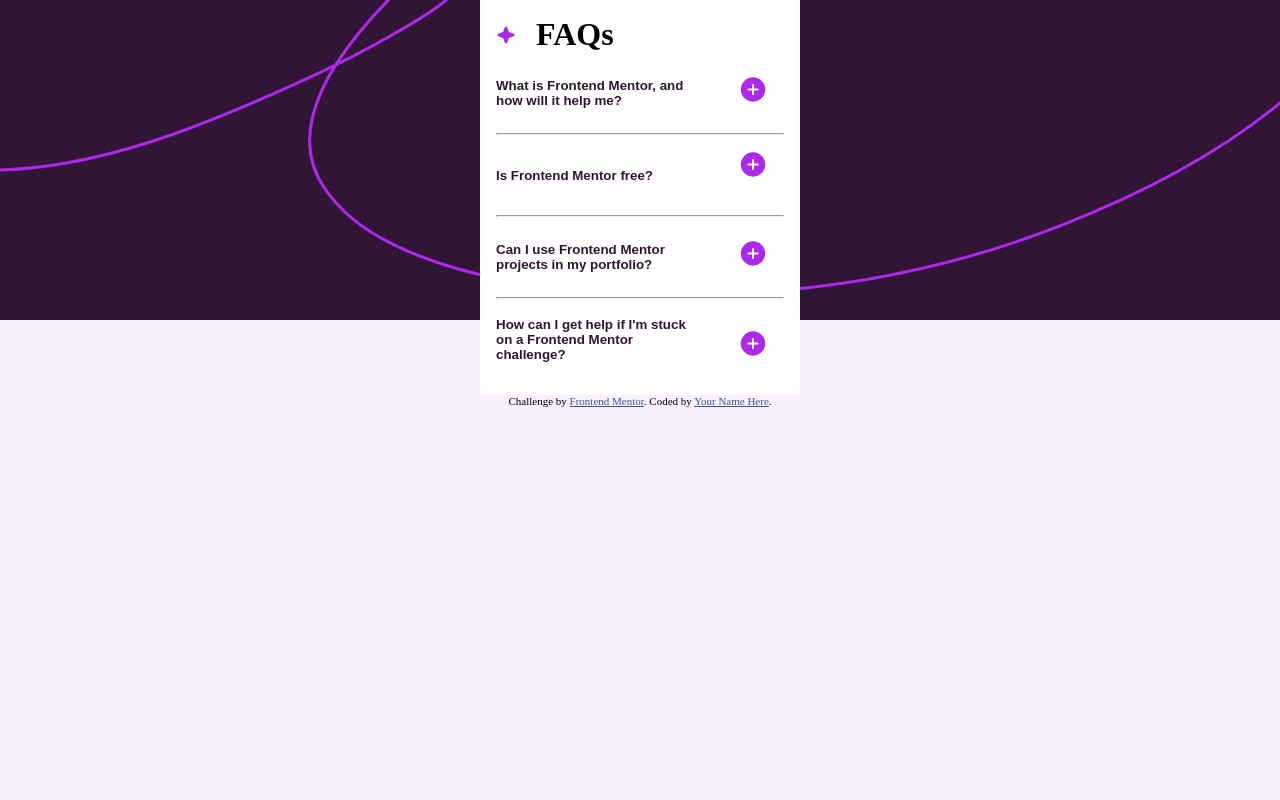
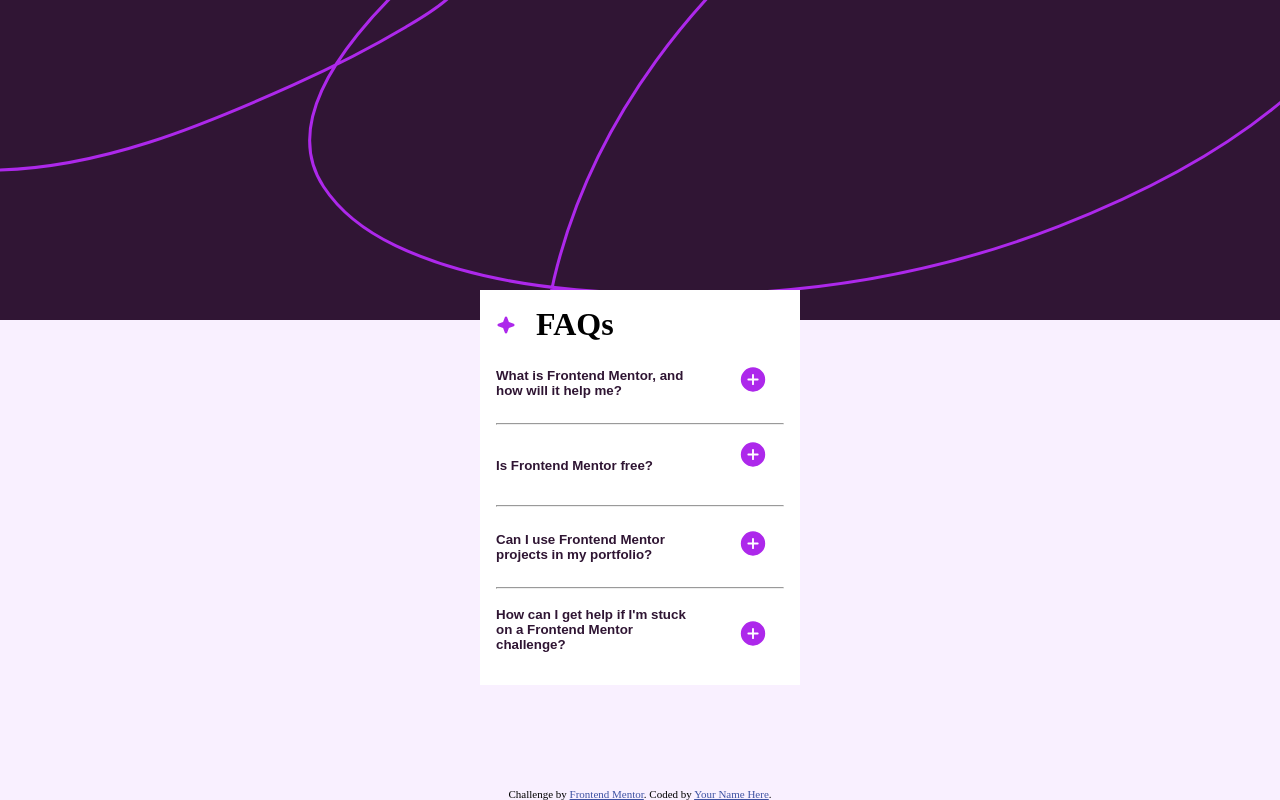
Before and after one commit to muhamed453/Frontend-4th-FAQ, a plain HTML site: page index.html in a window 1280 px wide. Drawn offline with Linux system fonts and the light colour scheme.

Commit message:
style.css

```diff
--- a/style.css
+++ b/style.css
@@ -4,11 +4,13 @@
     background-image: url("background-pattern-mobile.svg") ;
     background-repeat: no-repeat;
     width: 100%;
+    height:100vh;
     background-color: hsl(275,100%,97%);
     display: grid;
     place-items: center;
 }
 #main-part{padding: 0;
+    margin-top:20%;
     width: 20rem;
     background: hsl(0,0%,100%);
 }
```
